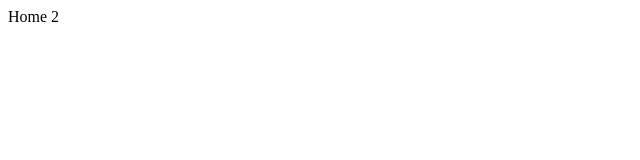
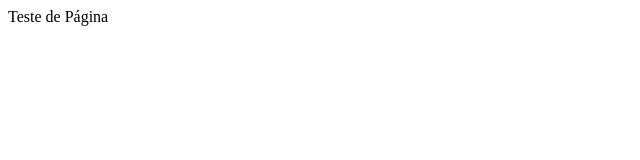
Before and after one commit to AlessandroLima/playNode, a Next.js app: page / in a window 1280 px wide. Shown: the top 160 px of the page, without its empty margins (0-640 px from the left). Built offline with nearby package versions, Linux system fonts and the light colour scheme.

Commit message:
teste vercel

```diff
--- a/pages/index.js
+++ b/pages/index.js
@@ -1,5 +1,5 @@
 function Home() {
-    return <div>Home 2</div>
+    return <div>Teste de Página</div>
 }
 
 export default Home
```
